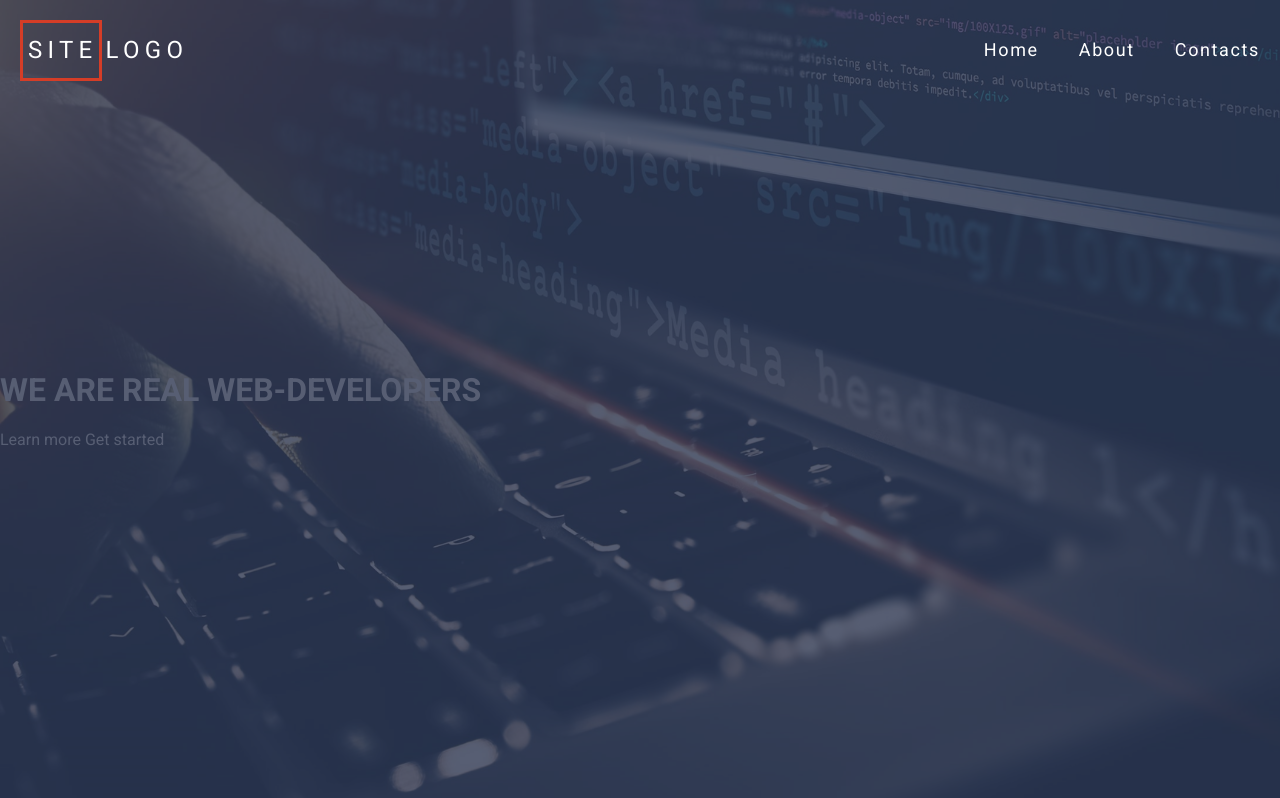
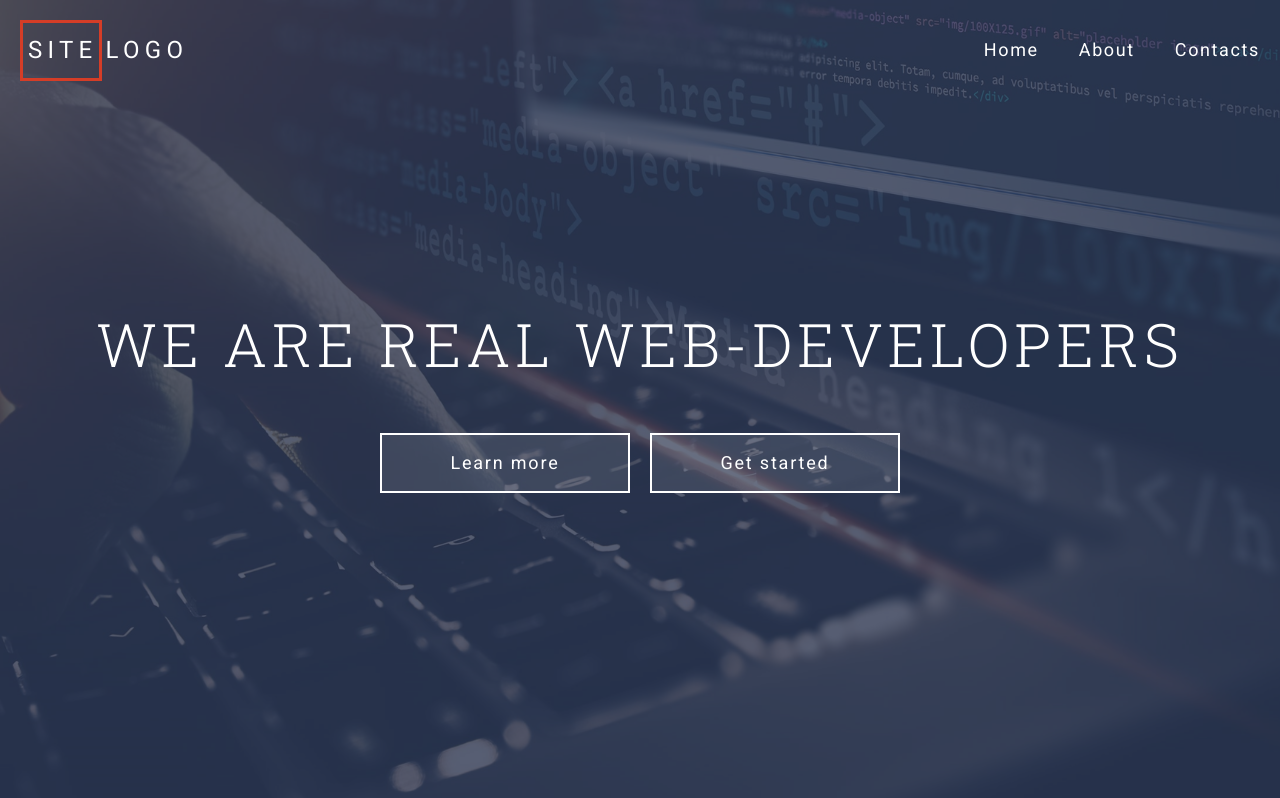
Before and after one commit to BogaevskiyDm/my-grid-template-project, a website: page index.html in a window 1280 px wide. Shown: the top 798 px of the page. Drawn offline with Linux system fonts and the light colour scheme.

Commit message:
add title information

```diff
--- a/assets/css/style.css
+++ b/assets/css/style.css
@@ -43,8 +43,13 @@ section {
      */
 h1 {
   margin: 0.67em 0;
+  font-family: "Roboto Slab", serif;
+  font-weight: 300;
+  text-align: center;
+  letter-spacing: 0.08em;
+  font-size: 3.75rem;
+  line-height: 1.2em;
 
-  font-size: 2em;
 }
 
 /* Grouping content
@@ -593,6 +598,42 @@ a{
 .menu-navbar__link:hover{
   color: #d66926;
 }
+.contaner1-caption{
+  position: relative
+}
+.container1-caption__content{
+  padding-left: 20px;
+  padding-right: 20px;
+  max-width: 1340px;
+  margin: auto;
+}
+.content-title{
+  margin: 0 0 53px 0;
+}
+.content-actions{
+  display: flex;
+  justify-content: center;
+}
+.content-actions .btn:first-of-type {
+  margin-right: 20px;
+}
+.btn {
+  height: 60px;
+  display: block;
+  font-size: 1.125rem;
+  text-align: center;
+  padding: 18px 20px;
+  letter-spacing: 0.1em;
+  transition: background-color 0.5s;
+}
+.btn__light {
+  border: 2px solid #ffffff;
+  background-color: rgba(255, 255, 255, 0.1);
+  min-width: 250px;
+}
+.btn__light:hover {
+  background-color: #d66926;
+}
 .container2 {
   border: 0.1em solid white;
   display: grid;
--- a/index.html
+++ b/index.html
@@ -37,10 +37,10 @@
       </div>
       <div class="contaner1-caption">
         <div class="contaner1-caption__content">
-          <div class="content-title"><h1>WE ARE REAL WEB-DEVELOPERS</h1></div>
+          <div><h1 class="content-title">WE ARE REAL WEB-DEVELOPERS</h1></div>
           <div class="content-actions">
-            <a class="btn btn--light" href="#">Learn more</a>
-            <a class="btn btn--light" href="#">Get started</a>
+            <a class="btn btn__light" href="#">Learn more</a>
+            <a class="btn btn__light" href="#">Get started</a>
           </div>
         </div>
       </div>
```
